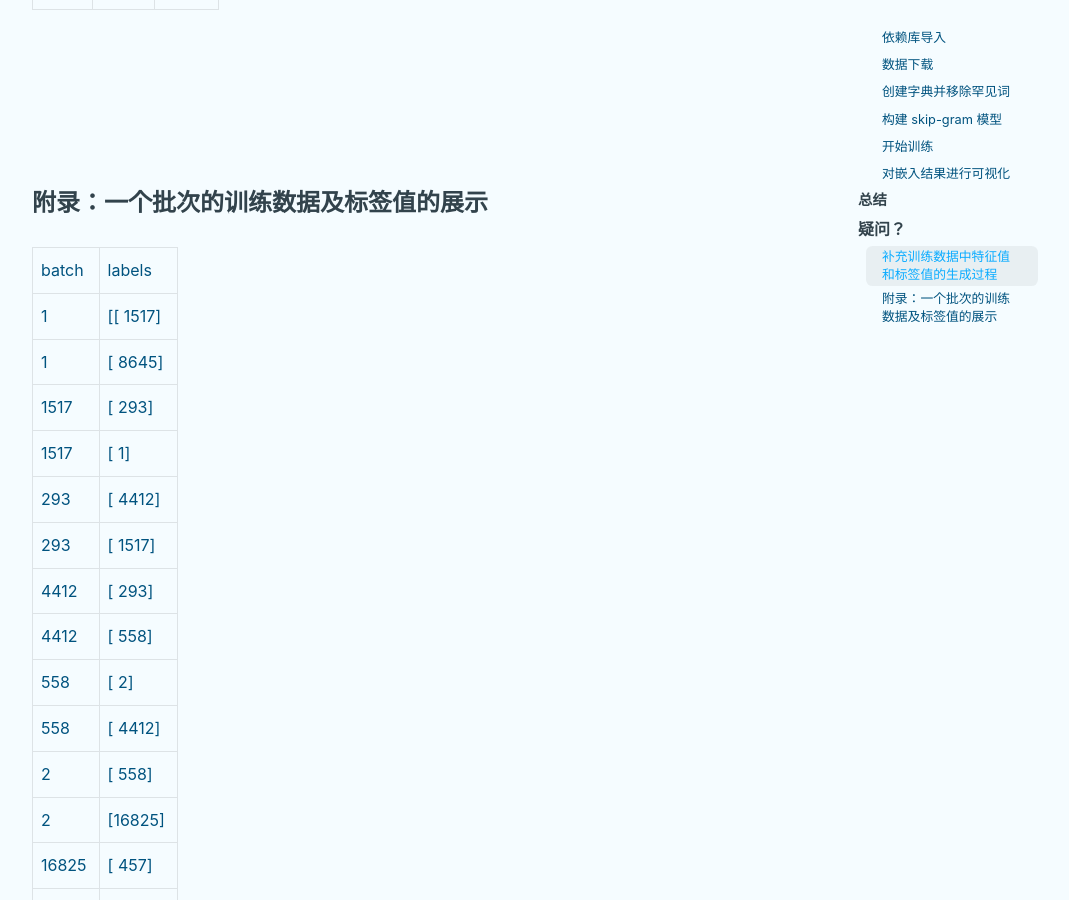
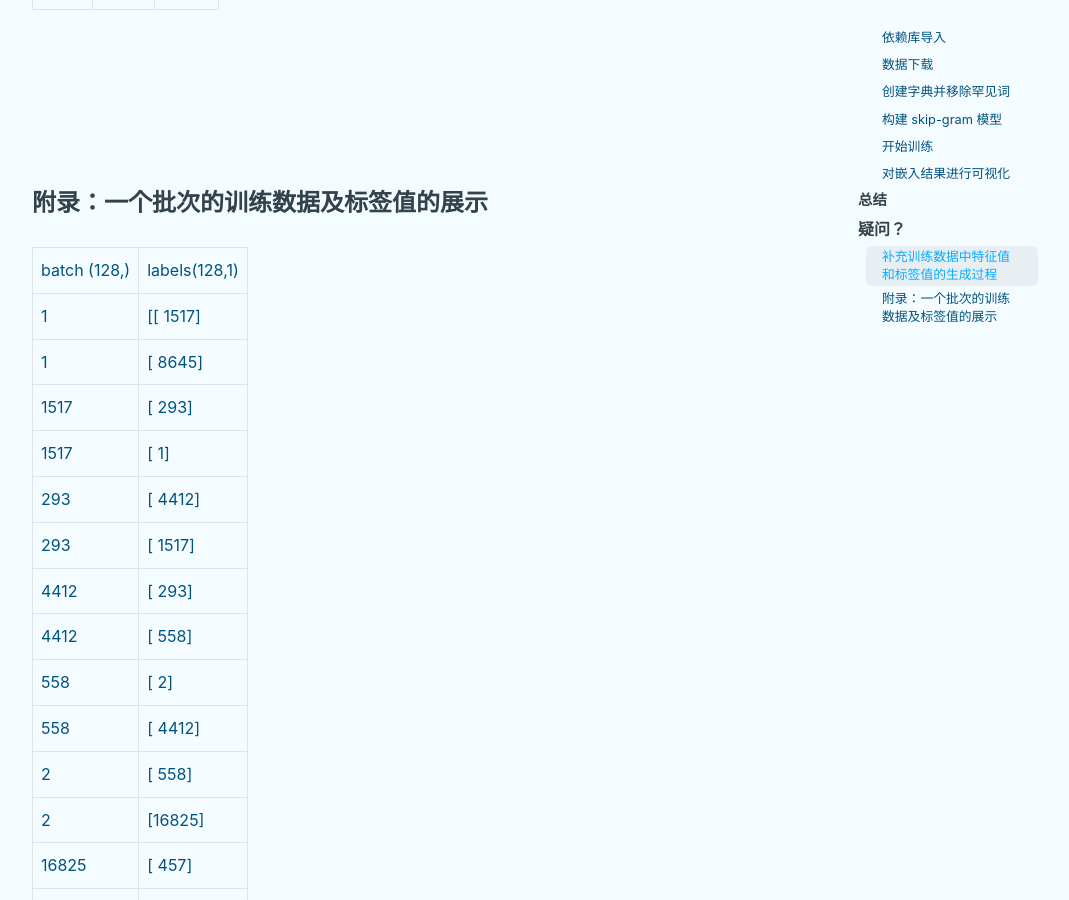
Before and after one commit to slyrx/Tech_Blog, a Jekyll site: the page built from _posts/2019-06-23-字词的向量表示法-word2vec_basic源码解读.md, in a window 1280 px wide and 900 px high, scrolled down 13503 px. Shown: the whole window, without its empty margins (105-1174 px from the left). Built offline with Jekyll 4.4.1, drawn with Linux system fonts in a browser that asks for light colours; nearby versions of some CDN libraries.

Commit message:
add batch shape info

```diff
--- a/_posts/2019-06-23-字词的向量表示法-word2vec_basic源码解读.md
+++ b/_posts/2019-06-23-字词的向量表示法-word2vec_basic源码解读.md
@@ -495,8 +495,8 @@ labels[i * num_skips + j, 0] = buffer[context_word]
 
 <table>
    <tr>
-      <td>batch</td>
-      <td>labels</td>
+      <td>batch (128,)</td>
+      <td>labels(128,1)</td>
    </tr>
    <tr>
       <td>1</td>
```
